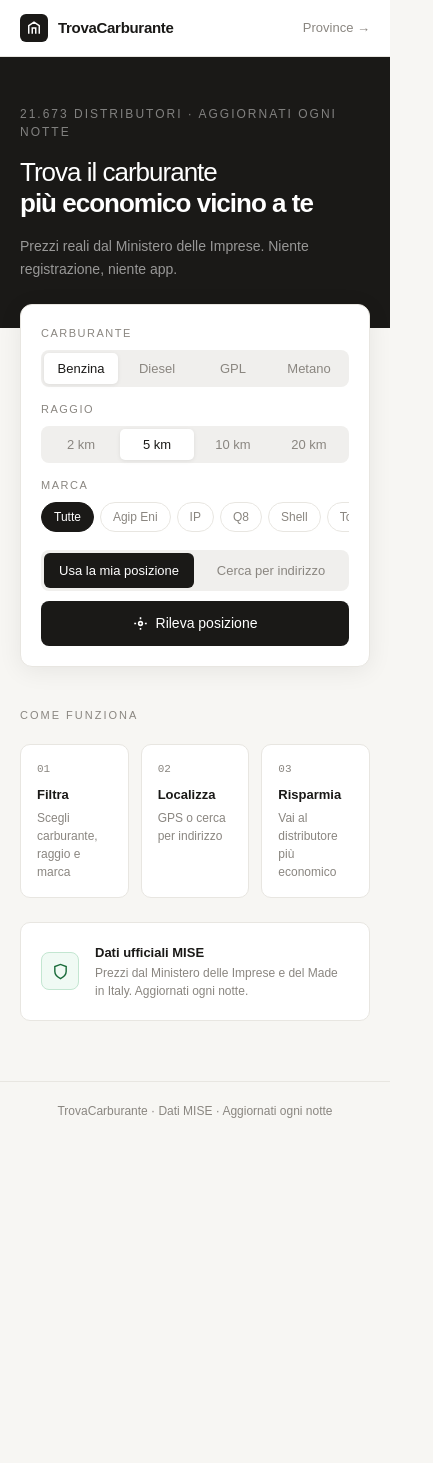
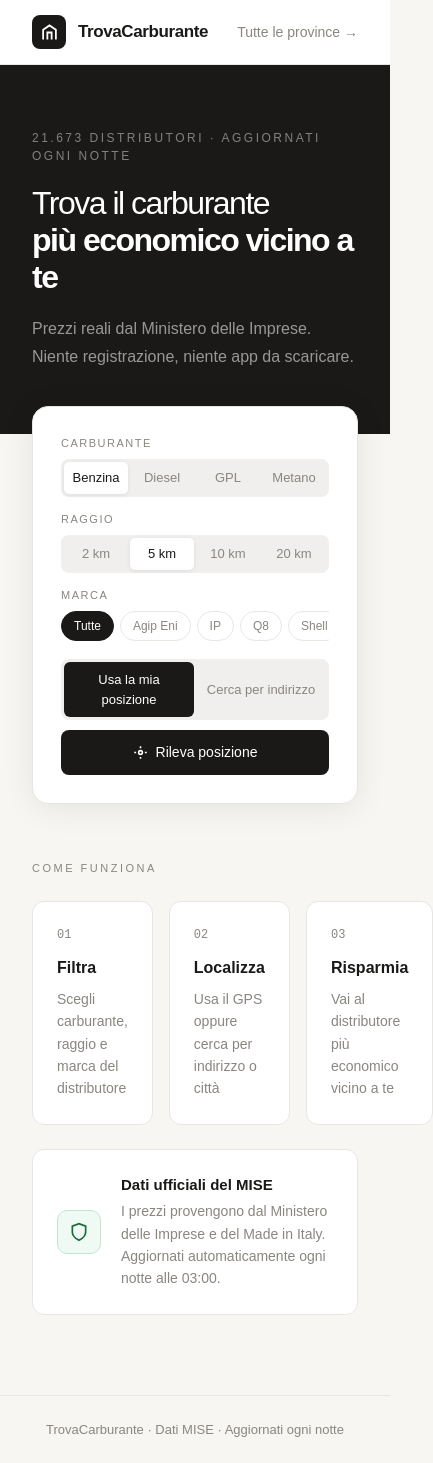
Before and after one commit to YannickMarguerettaz/benzina-economica, a Next.js app: page / in a window 390 px wide. Shown: the whole page, 433 px wide, since content can reach past the window. Before the commit the page ends 1140 px from the top, so only its background shows below. Built offline with nearby package versions, Linux system fonts and the light colour scheme.

Commit message:
design: wider layout 900px, larger typography and card spacing

```diff
--- a/src/app/page.tsx
+++ b/src/app/page.tsx
@@ -103,40 +103,40 @@ export default function Home() {
 
       {/* Header */}
       <header style={{ background: 'var(--surface)', borderBottom: '1px solid var(--border)' }}>
-        <div style={{ maxWidth: 600, margin: '0 auto', padding: '0 20px', height: 56, display: 'flex', alignItems: 'center', justifyContent: 'space-between' }}>
-          <div style={{ display: 'flex', alignItems: 'center', gap: 10 }}>
-            <div style={{ width: 28, height: 28, background: 'var(--text)', borderRadius: 6, display: 'flex', alignItems: 'center', justifyContent: 'center' }}>
-              <svg width="14" height="14" viewBox="0 0 24 24" fill="none" stroke="white" strokeWidth="2.5">
+        <div style={{ maxWidth: 900, margin: '0 auto', padding: '0 32px', height: 64, display: 'flex', alignItems: 'center', justifyContent: 'space-between' }}>
+          <div style={{ display: 'flex', alignItems: 'center', gap: 12 }}>
+            <div style={{ width: 34, height: 34, background: 'var(--text)', borderRadius: 8, display: 'flex', alignItems: 'center', justifyContent: 'center' }}>
+              <svg width="17" height="17" viewBox="0 0 24 24" fill="none" stroke="white" strokeWidth="2.5">
                 <path d="M3 22V8l9-6 9 6v14M9 22V12h6v10" />
               </svg>
             </div>
-            <span style={{ fontWeight: 600, fontSize: 15, letterSpacing: '-0.3px', color: 'var(--text)' }}>TrovaCarburante</span>
+            <span style={{ fontWeight: 700, fontSize: 17, letterSpacing: '-0.4px', color: 'var(--text)' }}>TrovaCarburante</span>
           </div>
-          <a href="/province" style={{ fontSize: 13, color: 'var(--muted)', textDecoration: 'none' }}>Province →</a>
+          <a href="/province" style={{ fontSize: 14, color: 'var(--muted)', textDecoration: 'none', fontWeight: 500 }}>Tutte le province →</a>
         </div>
       </header>
 
       {/* Hero */}
       {!cercato && (
-        <section style={{ background: 'var(--text)', color: 'white', padding: '48px 20px' }}>
-          <div style={{ maxWidth: 600, margin: '0 auto' }}>
-            <p style={{ fontSize: 12, letterSpacing: '2px', textTransform: 'uppercase', opacity: 0.45, marginBottom: 16 }}>
+        <section style={{ background: 'var(--text)', color: 'white', padding: '64px 32px' }}>
+          <div style={{ maxWidth: 900, margin: '0 auto' }}>
+            <p style={{ fontSize: 12, letterSpacing: '2.5px', textTransform: 'uppercase', opacity: 0.45, marginBottom: 20 }}>
               21.673 distributori · aggiornati ogni notte
             </p>
-            <h2 style={{ fontSize: 'clamp(26px, 6vw, 40px)', fontWeight: 300, lineHeight: 1.2, letterSpacing: '-1px', margin: 0 }}>
+            <h2 style={{ fontSize: 'clamp(32px, 5vw, 52px)', fontWeight: 300, lineHeight: 1.15, letterSpacing: '-1.5px', margin: 0 }}>
               Trova il carburante<br />
-              <span style={{ fontWeight: 600 }}>più economico vicino a te</span>
+              <span style={{ fontWeight: 700 }}>più economico vicino a te</span>
             </h2>
-            <p style={{ fontSize: 14, opacity: 0.55, marginTop: 16, lineHeight: 1.6 }}>
-              Prezzi reali dal Ministero delle Imprese. Niente registrazione, niente app.
+            <p style={{ fontSize: 16, opacity: 0.55, marginTop: 20, lineHeight: 1.7, maxWidth: 480 }}>
+              Prezzi reali dal Ministero delle Imprese. Niente registrazione, niente app da scaricare.
             </p>
           </div>
         </section>
       )}
 
       {/* Card cerca */}
-      <div style={{ maxWidth: 600, margin: cercato ? '24px auto 0' : '-24px auto 0', padding: '0 20px', position: 'relative', zIndex: 10 }}>
-        <div style={{ background: 'var(--surface)', border: '1px solid var(--border)', borderRadius: 12, padding: 20, boxShadow: '0 4px 24px rgba(0,0,0,0.07)' }}>
+      <div style={{ maxWidth: 900, margin: cercato ? '32px auto 0' : '-28px auto 0', padding: '0 32px', position: 'relative', zIndex: 10 }}>
+        <div style={{ background: 'var(--surface)', border: '1px solid var(--border)', borderRadius: 16, padding: 28, boxShadow: '0 4px 32px rgba(0,0,0,0.08)' }}>
 
           <FilterBar
             carburante={carburante}
@@ -252,7 +252,7 @@ export default function Home() {
 
       {/* Risultati */}
       {cercato && (
-        <div style={{ maxWidth: 600, margin: '0 auto', padding: '20px 20px 40px' }} className="animate-fadeup">
+        <div style={{ maxWidth: 900, margin: '0 auto', padding: '24px 32px 60px' }} className="animate-fadeup">
           {risultati.length === 0 && !loading ? (
             <div style={{ textAlign: 'center', padding: '40px 0', color: 'var(--muted)', fontSize: 14 }}>
               Nessun distributore trovato.<br />
@@ -330,40 +330,40 @@ export default function Home() {
 
       {/* Come funziona */}
       {!cercato && (
-        <div style={{ maxWidth: 600, margin: '40px auto 0', padding: '0 20px 60px' }}>
-          <p style={{ fontSize: 11, letterSpacing: '2px', textTransform: 'uppercase', color: 'var(--muted)', marginBottom: 20 }}>Come funziona</p>
-          <div style={{ display: 'grid', gridTemplateColumns: 'repeat(3, 1fr)', gap: 12 }}>
+        <div style={{ maxWidth: 900, margin: '56px auto 0', padding: '0 32px 80px' }}>
+          <p style={{ fontSize: 11, letterSpacing: '2.5px', textTransform: 'uppercase', color: 'var(--muted)', marginBottom: 24 }}>Come funziona</p>
+          <div style={{ display: 'grid', gridTemplateColumns: 'repeat(3, 1fr)', gap: 16 }}>
             {[
-              { n: '01', titolo: 'Filtra', desc: 'Scegli carburante, raggio e marca' },
-              { n: '02', titolo: 'Localizza', desc: 'GPS o cerca per indirizzo' },
-              { n: '03', titolo: 'Risparmia', desc: 'Vai al distributore più economico' },
+              { n: '01', titolo: 'Filtra', desc: 'Scegli carburante, raggio e marca del distributore' },
+              { n: '02', titolo: 'Localizza', desc: 'Usa il GPS oppure cerca per indirizzo o città' },
+              { n: '03', titolo: 'Risparmia', desc: 'Vai al distributore più economico vicino a te' },
             ].map((step) => (
-              <div key={step.n} style={{ padding: 16, background: 'var(--surface)', border: '1px solid var(--border)', borderRadius: 10 }}>
-                <div style={{ fontFamily: 'DM Mono, monospace', fontSize: 11, color: 'var(--muted)', marginBottom: 8 }}>{step.n}</div>
-                <div style={{ fontSize: 13, fontWeight: 600, marginBottom: 4 }}>{step.titolo}</div>
-                <div style={{ fontSize: 12, color: 'var(--muted)', lineHeight: 1.5 }}>{step.desc}</div>
+              <div key={step.n} style={{ padding: 24, background: 'var(--surface)', border: '1px solid var(--border)', borderRadius: 12 }}>
+                <div style={{ fontFamily: 'DM Mono, monospace', fontSize: 12, color: 'var(--muted)', marginBottom: 12 }}>{step.n}</div>
+                <div style={{ fontSize: 16, fontWeight: 600, marginBottom: 8 }}>{step.titolo}</div>
+                <div style={{ fontSize: 14, color: 'var(--muted)', lineHeight: 1.6 }}>{step.desc}</div>
               </div>
             ))}
           </div>
 
-          <div style={{ marginTop: 24, padding: 20, background: 'var(--surface)', border: '1px solid var(--border)', borderRadius: 10, display: 'flex', gap: 16, alignItems: 'center' }}>
-            <div style={{ flexShrink: 0, width: 38, height: 38, background: 'var(--green-bg)', border: '1px solid var(--green-border)', borderRadius: 8, display: 'flex', alignItems: 'center', justifyContent: 'center' }}>
-              <svg width="17" height="17" viewBox="0 0 24 24" fill="none" stroke="var(--green)" strokeWidth="2">
+          <div style={{ marginTop: 24, padding: 24, background: 'var(--surface)', border: '1px solid var(--border)', borderRadius: 12, display: 'flex', gap: 20, alignItems: 'center' }}>
+            <div style={{ flexShrink: 0, width: 44, height: 44, background: 'var(--green-bg)', border: '1px solid var(--green-border)', borderRadius: 10, display: 'flex', alignItems: 'center', justifyContent: 'center' }}>
+              <svg width="20" height="20" viewBox="0 0 24 24" fill="none" stroke="var(--green)" strokeWidth="2">
                 <path d="M12 22s8-4 8-10V5l-8-3-8 3v7c0 6 8 10 8 10z" />
               </svg>
             </div>
             <div>
-              <div style={{ fontSize: 13, fontWeight: 600, marginBottom: 2 }}>Dati ufficiali MISE</div>
-              <div style={{ fontSize: 12, color: 'var(--muted)', lineHeight: 1.5 }}>
-                Prezzi dal Ministero delle Imprese e del Made in Italy. Aggiornati ogni notte.
+              <div style={{ fontSize: 15, fontWeight: 600, marginBottom: 4 }}>Dati ufficiali del MISE</div>
+              <div style={{ fontSize: 14, color: 'var(--muted)', lineHeight: 1.6 }}>
+                I prezzi provengono dal Ministero delle Imprese e del Made in Italy. Aggiornati automaticamente ogni notte alle 03:00.
               </div>
             </div>
           </div>
         </div>
       )}
 
-      <footer style={{ borderTop: '1px solid var(--border)', padding: '20px', textAlign: 'center' }}>
-        <p style={{ fontSize: 12, color: 'var(--muted)' }}>TrovaCarburante · Dati MISE · Aggiornati ogni notte</p>
+      <footer style={{ borderTop: '1px solid var(--border)', padding: '24px 32px', textAlign: 'center' }}>
+        <p style={{ fontSize: 13, color: 'var(--muted)' }}>TrovaCarburante · Dati MISE · Aggiornati ogni notte</p>
       </footer>
     </div>
   );
--- a/src/components/DistributoreCard.tsx
+++ b/src/components/DistributoreCard.tsx
@@ -19,11 +19,11 @@ export default function DistributoreCard({ distributore: d, carburante, rank }:
       style={{
         display: 'flex',
         alignItems: 'center',
-        gap: 14,
-        padding: '14px 16px',
+        gap: 18,
+        padding: '18px 20px',
         background: isBest ? 'var(--green-bg)' : 'var(--surface)',
         border: `1px solid ${isBest ? 'var(--green-border)' : 'var(--border)'}`,
-        borderRadius: 10,
+        borderRadius: 12,
         textDecoration: 'none',
         transition: 'border-color 0.15s',
       }}
@@ -51,14 +51,14 @@ export default function DistributoreCard({ distributore: d, carburante, rank }:
 
       {/* Info */}
       <div style={{ flex: 1, minWidth: 0 }}>
-        <div style={{ fontSize: 13, fontWeight: 600, color: 'var(--text)', whiteSpace: 'nowrap', overflow: 'hidden', textOverflow: 'ellipsis' }}>
+        <div style={{ fontSize: 15, fontWeight: 600, color: 'var(--text)', whiteSpace: 'nowrap', overflow: 'hidden', textOverflow: 'ellipsis' }}>
           {d.nome || d.gestore}
         </div>
-        <div style={{ fontSize: 12, color: 'var(--muted)', marginTop: 2, whiteSpace: 'nowrap', overflow: 'hidden', textOverflow: 'ellipsis' }}>
+        <div style={{ fontSize: 13, color: 'var(--muted)', marginTop: 3, whiteSpace: 'nowrap', overflow: 'hidden', textOverflow: 'ellipsis' }}>
           {d.indirizzo} · {d.comune}
         </div>
-        <div style={{ fontSize: 11, color: 'var(--muted)', marginTop: 2 }}>
-          {d.distanzaKm.toFixed(1)} km
+        <div style={{ fontSize: 12, color: 'var(--muted)', marginTop: 3 }}>
+          {d.distanzaKm.toFixed(1)} km di distanza
         </div>
       </div>
 
@@ -68,7 +68,7 @@ export default function DistributoreCard({ distributore: d, carburante, rank }:
           <>
             <div style={{
               fontFamily: 'DM Mono, monospace',
-              fontSize: 20,
+              fontSize: 24,
               fontWeight: 500,
               color: isBest ? 'var(--green)' : 'var(--text)',
               lineHeight: 1,
@@ -76,10 +76,10 @@ export default function DistributoreCard({ distributore: d, carburante, rank }:
             }}>
               {prezzo.toFixed(3)}
             </div>
-            <div style={{ fontSize: 11, color: 'var(--muted)', marginTop: 3 }}>€/litro</div>
+            <div style={{ fontSize: 12, color: 'var(--muted)', marginTop: 4 }}>€/litro</div>
           </>
         ) : (
-          <div style={{ fontSize: 13, color: 'var(--muted)' }}>N/D</div>
+          <div style={{ fontSize: 14, color: 'var(--muted)' }}>N/D</div>
         )}
       </div>
 
```
